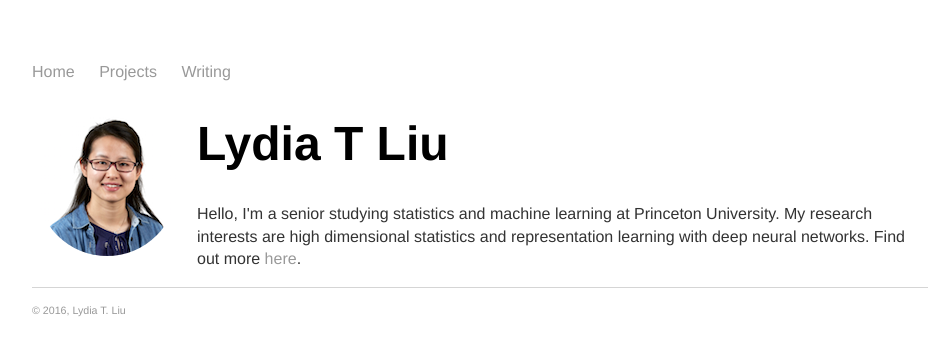
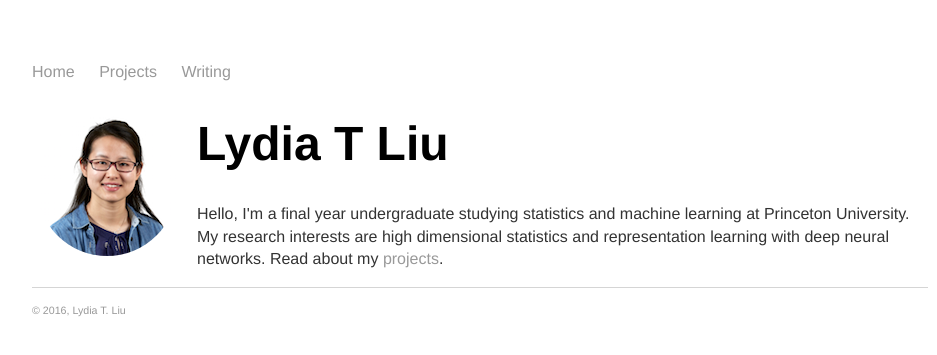
Before and after one commit to serenalwang/serenalwang.github.io, a Jekyll site: the page built from index.html, in a window 1280 px wide. Shown: the top 355 px of the page, without its empty margins (160-1097 px from the left). Built offline with Jekyll 4.4.1, drawn with Linux system fonts in a browser that asks for light colours.

Commit message:
Update index.html

```diff
--- a/index.html
+++ b/index.html
@@ -6,5 +6,5 @@
 
 	<img src="img/msr.png" alt="Photo" class="leftside_image">
 	<h1>Lydia T Liu</h1>
-		<p>Hello, I'm a senior studying statistics and machine learning at Princeton University. My research interests are high dimensional statistics and representation learning with deep neural networks. Find out more <a href="/projects">here</a>.</p>
+		<p>Hello, I'm a final year undergraduate studying statistics and machine learning at Princeton University. My research interests are high dimensional statistics and representation learning with deep neural networks. Read about my <a href="/projects">projects</a>.</p>
 </div><!-- /.blurb -->
```
